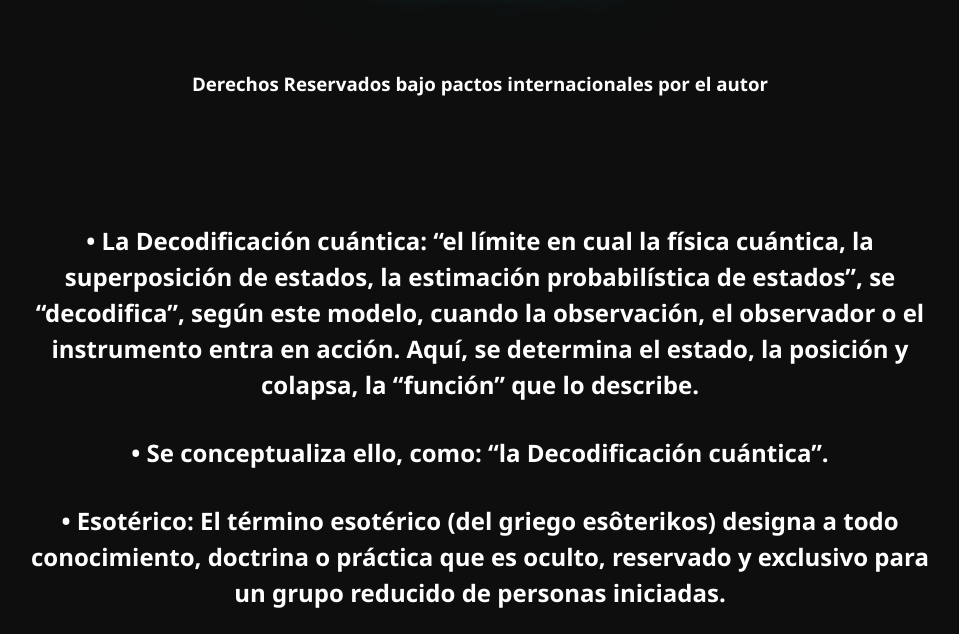
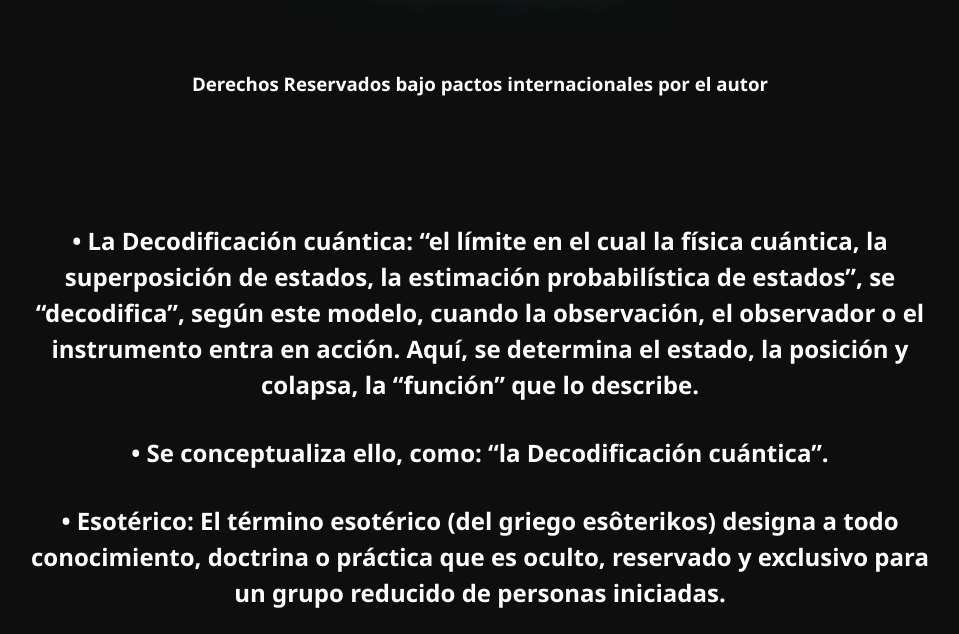
Before and after one commit to Ing-Gabriel-Fravega/TFC-TFH, a plain HTML site: page index.html in a window 1280 px wide. Shown: the part 463-1097 px from the top of the page, without its empty margins (160-1119 px from the left). Drawn offline with Linux system fonts and the light colour scheme.

Commit message:
Update index.html

```diff
--- a/index.html
+++ b/index.html
@@ -245,7 +245,7 @@
    <h2>
 
 
-<p>•	La Decodificación cuántica: “el límite en cual la física cuántica, la superposición de estados, la estimación probabilística de estados”, se “decodifica”, según este modelo, cuando la observación, el observador o el instrumento entra en acción. Aquí, se determina el estado, la posición y colapsa, la “función” que lo describe.</p>
+<p>•	La Decodificación cuántica: “el límite en el cual la física cuántica, la superposición de estados, la estimación probabilística de estados”, se “decodifica”, según este modelo, cuando la observación, el observador o el instrumento entra en acción. Aquí, se determina el estado, la posición y colapsa, la “función” que lo describe.</p>
 <p>• Se conceptualiza ello, como: “la Decodificación cuántica”.</p>
 <p>•	Esotérico: El término esotérico (del griego esôterikos) designa a todo conocimiento, doctrina o práctica que es oculto, reservado y exclusivo para un grupo reducido de personas iniciadas.</p>
 <p>•	La Decodificación cuántica, en esta inteligencia, se encuentra sesgada por lo “esotérico”.</p>
```
